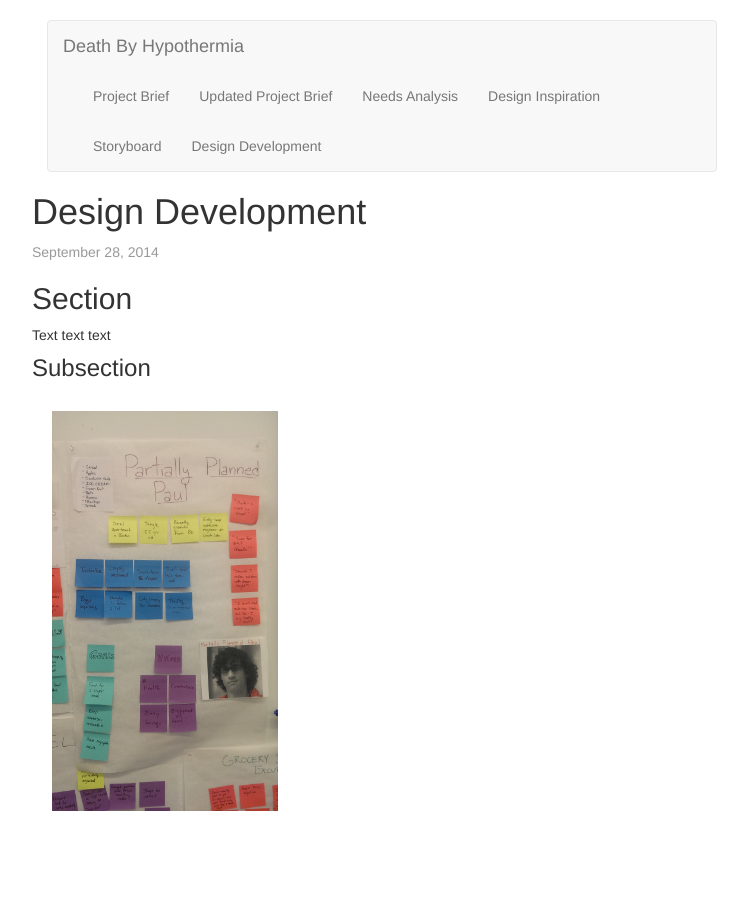
After one commit to rachelboy/HFID-website, a PHP site: page /design-development.html in a window 1280 px wide. The commit adds this page. Shown: the whole page, without its empty margins (258-1006 px from the left). Run offline with PHP 8.4, Linux system fonts and the light colour scheme; some libraries are stand-ins or nearby versions.

Commit message:
added design development (html right now so others can prototype effectively)

```diff
--- /dev/null
+++ b/design-development.html
@@ -0,0 +1,79 @@
+<!DOCTYPE html>
+<html lang="en">
+  <head>
+    <meta charset="utf-8">
+    <meta http-equiv="X-UA-Compatible" content="IE=edge">
+    <meta name="viewport" content="width=device-width, initial-scale=1">
+    <meta name="description" content="">
+    <meta name="author" content="">
+    <link rel="icon" href="../../favicon.ico">
+
+    <title>Needs Analysis</title>
+
+    <!-- Bootstrap core CSS -->
+    <link href="https://maxcdn.bootstrapcdn.com/bootstrap/3.2.0/css/bootstrap.min.css" rel="stylesheet">
+
+    <!-- Custom styles for reports -->
+    <link href="report.css" rel="stylesheet">
+
+    <!-- Custom styles for nav bar -->
+    <link href="nav.css" rel="stylesheet">
+  </head>
+
+  <body>
+
+    <div class="container">
+        <!-- Static navbar -->
+        <div class="navbar navbar-default" role="navigation">
+          <div class="container-fluid">
+            <div class="navbar-header">
+              <button type="button" class="navbar-toggle collapsed" data-toggle="collapse" data-target=".navbar-collapse">
+                <span class="sr-only">Toggle navigation</span>
+                <span class="icon-bar"></span>
+                <span class="icon-bar"></span>
+                <span class="icon-bar"></span>
+              </button>
+              <a class="navbar-brand" href="index.php">Death By Hypothermia</a>
+            </div>
+            <div class="navbar-collapse collapse">
+              <ul class="nav navbar-nav">
+                <li><a href="project-brief.php">Project Brief</a></li>
+                <li><a href="project-brief-new.php">Updated Project Brief</a></li>
+                <li><a href="needs-analysis.php">Needs Analysis</a></li>
+                <li><a href="inspirations.php">Design Inspiration</a></li>
+                <li><a href="storyboard_1.php">Storyboard</a></li>
+                <li><a href="design-development.html">Design Development</a></li>
+              </ul>
+            </div><!--/.nav-collapse -->
+          </div><!--/.container-fluid -->
+        </div>
+
+
+      <div class="row">
+
+          <div class="report">
+            <h1>Design Development</h1>
+            <p class="date">September 28, 2014</p>
+
+            <h2>Section</h2>
+
+            <p>Text text text</p>
+            <h3>Subsection</h3>
+            <img src="images/PersonaPaul.jpg" alt="Partially Planned Paul" height="500px"/>
+
+          </div>
+
+
+      </div><!-- /.row -->
+
+    </div><!-- /.container -->
+
+    <!-- Bootstrap core JavaScript
+    ================================================== -->
+    <!-- Placed at the end of the document so the pages load faster -->
+    <script src="https://ajax.googleapis.com/ajax/libs/jquery/1.11.1/jquery.min.js"></script>
+    <script src="https://maxcdn.bootstrapcdn.com/bootstrap/3.2.0/js/bootstrap.min.js"></script>
+    <!-- IE10 viewport hack for Surface/desktop Windows 8 bug -->
+    <script src="../../assets/js/ie10-viewport-bug-workaround.js"></script>
+  </body>
+</html>
--- a/nav.php
+++ b/nav.php
@@ -17,6 +17,7 @@
         <li><a href="needs-analysis.php">Needs Analysis</a></li>
         <li><a href="inspirations.php">Design Inspiration</a></li>
         <li><a href="storyboard_1.php">Storyboard</a></li>
+        <li><a href="design-development.html">Design Development</a></li>
       </ul>
     </div><!--/.nav-collapse -->
   </div><!--/.container-fluid -->
```
